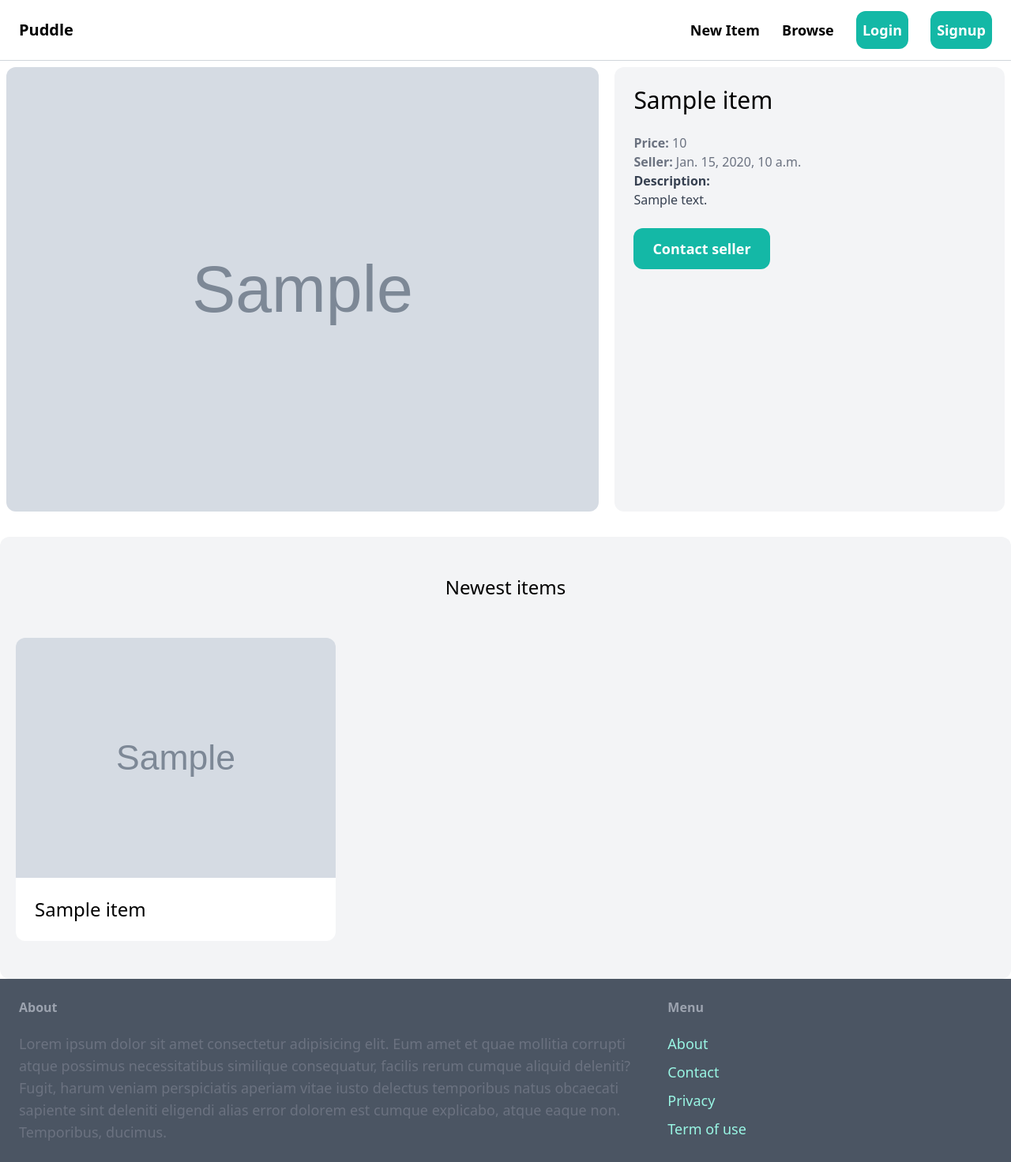
After one commit to R1I2T3/django_sample_project, a Django app: template item/templates/item/details.html in a window 1280 px wide. The commit adds this page. Shown: the whole page at 79% size. Run offline with Django 3.2, Linux system fonts and the light colour scheme; the template is opened without the code that fills it: most values are stand-ins (such as "Sample title", 1, 10 or a date in 2020); grey boxes marked "Sample" are stand-in pictures; some libraries are stand-ins or nearby versions.

Commit message:
item detail page created

```diff
--- a/core/templates/core/index.html
+++ b/core/templates/core/index.html
@@ -5,7 +5,7 @@
         <div class="grid grid-cols-3 gap-3">
             {% for item in items %}
                 <div>
-                    <a href="#">
+                    <a href="{% url "item:detail" item.id %}">
                         <div>
                             <img src="{{ item.image.url }}"
                                  alt=""
--- a/django_marketplace/urls.py
+++ b/django_marketplace/urls.py
@@ -24,5 +24,6 @@ from django.conf.urls.static import static
 urlpatterns = [
     path("admin/", admin.site.urls),
     path("", include("core.urls")),
+    path("items/", include("item.urls")),
     path("__reload__/", include("django_browser_reload.urls")),
 ] + static(settings.MEDIA_URL, document_root=settings.MEDIA_ROOT)
--- /dev/null
+++ b/item/templates/item/details.html
@@ -0,0 +1,49 @@
+{% extends "base.html" %}
+{% block content %}
+    <div class="p-2 grid grid-cols-5 gap-5">
+        <div class="col-span-3">
+            <img src="{{ item.image.url }}" alt="" class="rounded-xl w-full" />
+        </div>
+        <div class="col-span-2 p-6 bg-gray-100 rounded-xl">
+            <h1 class="mb-6 text-3xl">{{ item.name }}</h1>
+            <p class="text-gray-500">
+                <strong>Price:</strong> {{ item.price }}
+            </p>
+            <p class="text-gray-500">
+                <strong>Seller:</strong> {{ item.created_by }}
+            </p>
+            {% if item.description %}
+                <p class="text-gray-700">
+                    <strong>Description:</strong>
+                    <br />
+                    {{ item.description }}
+                </p>
+            {% endif %}
+            <a href="#"
+               class="inline-block mt-6 px-6 py-3 text-lg font-semibold bg-teal-500 text-white hover:bg-teal-700 rounded-xl">
+                Contact seller
+            </a>
+        </div>
+    </div>
+    <div class="mt-6 px-5 py-12 bg-gray-100 rounded-xl">
+        <h2 class="mb-12 text-2xl text-center">Newest items</h2>
+        <div class="grid grid-cols-3 gap-3">
+            {% for item in related_items %}
+                <div>
+                    <a href="{% url "item:detail" item.id %}">
+                        <div>
+                            <img src="{{ item.image.url }}"
+                                 alt=""
+                                 class="rounded-t-xl"
+                                 height="300px"
+                                 width="100%" />
+                        </div>
+                        <div class="p-6 bg-white rounded-b-xl">
+                            <h2 class="text-2xl">{{ item.name }}</h2>
+                        </div>
+                    </a>
+                </div>
+            {% endfor %}
+        </div>
+    </div>
+{% endblock content %}
--- /dev/null
+++ b/item/urls.py
@@ -0,0 +1,5 @@
+from django.urls import path
+from . import views
+
+app_name = "item"
+urlpatterns = [path("<int:pk>/", views.detail, name="detail")]
--- a/theme/static/css/dist/styles.css
+++ b/theme/static/css/dist/styles.css
@@ -753,6 +753,14 @@ select {
   position: static;
 }
 
+.col-span-3 {
+  grid-column: span 3 / span 3;
+}
+
+.col-span-2 {
+  grid-column: span 2 / span 2;
+}
+
 .mb-12 {
   margin-bottom: 3rem;
 }
@@ -765,8 +773,16 @@ select {
   margin-top: 1.5rem;
 }
 
+.mb-6 {
+  margin-bottom: 1.5rem;
+}
+
 .block {
   display: block;
+}
+
+.inline-block {
+  display: inline-block;
 }
 
 .flex {
@@ -785,8 +801,16 @@ select {
   width: 66.666667%;
 }
 
+.w-full {
+  width: 100%;
+}
+
 .grid-cols-3 {
   grid-template-columns: repeat(3, minmax(0, 1fr));
+}
+
+.grid-cols-5 {
+  grid-template-columns: repeat(5, minmax(0, 1fr));
 }
 
 .items-center {
@@ -799,6 +823,10 @@ select {
 
 .gap-3 {
   gap: 0.75rem;
+}
+
+.gap-5 {
+  gap: 1.25rem;
 }
 
 .space-x-6 > :not([hidden]) ~ :not([hidden]) {
@@ -860,6 +888,10 @@ select {
   padding: 1.5rem;
 }
 
+.p-2 {
+  padding: 0.5rem;
+}
+
 .px-2 {
   padding-left: 0.5rem;
   padding-right: 0.5rem;
@@ -909,6 +941,11 @@ select {
   line-height: 1.75rem;
 }
 
+.text-3xl {
+  font-size: 1.875rem;
+  line-height: 2.25rem;
+}
+
 .font-semibold {
   font-weight: 600;
 }
@@ -933,6 +970,11 @@ select {
   color: rgb(255 255 255 / var(--tw-text-opacity));
 }
 
+.text-gray-700 {
+  --tw-text-opacity: 1;
+  color: rgb(55 65 81 / var(--tw-text-opacity));
+}
+
 .hover\:bg-teal-700:hover {
   --tw-bg-opacity: 1;
   background-color: rgb(15 118 110 / var(--tw-bg-opacity));
```
Also changed, not shown: item/views.py (+12 -2 lines), db.sqlite3, 1 other file.
